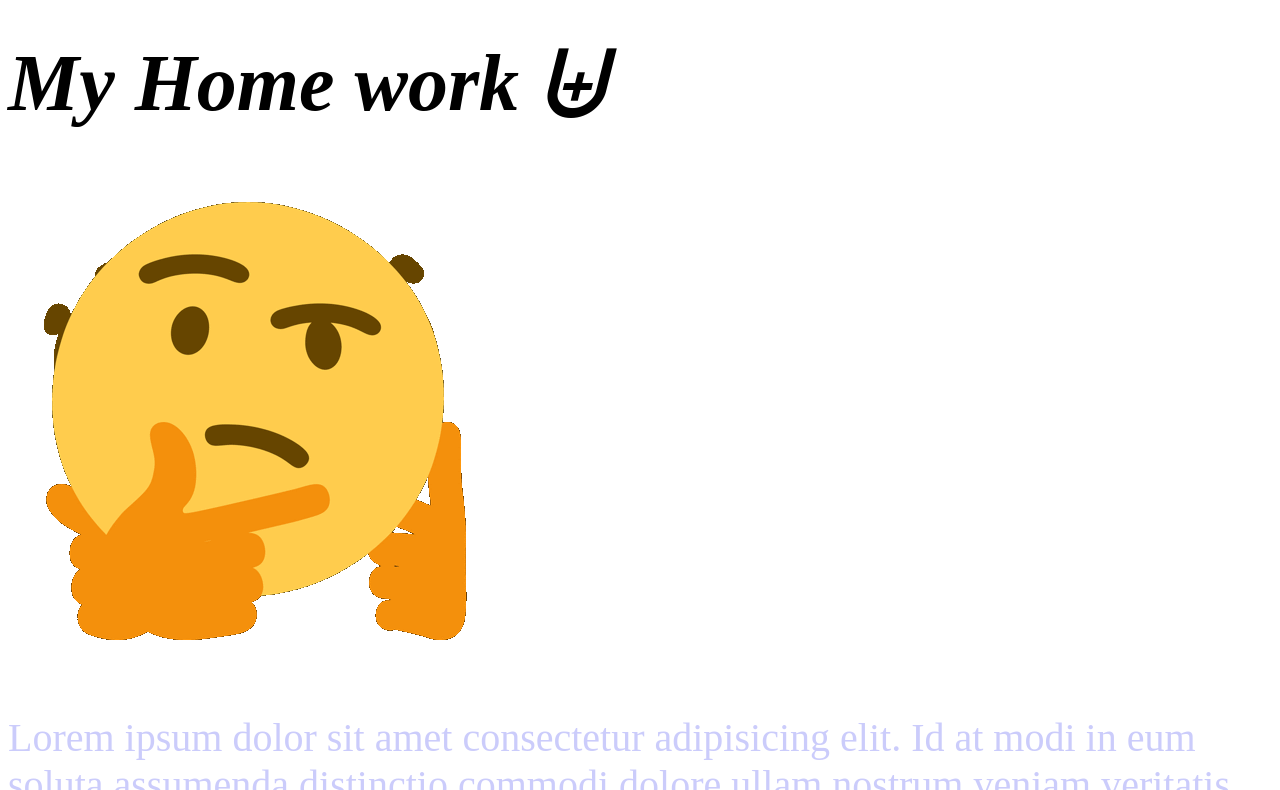
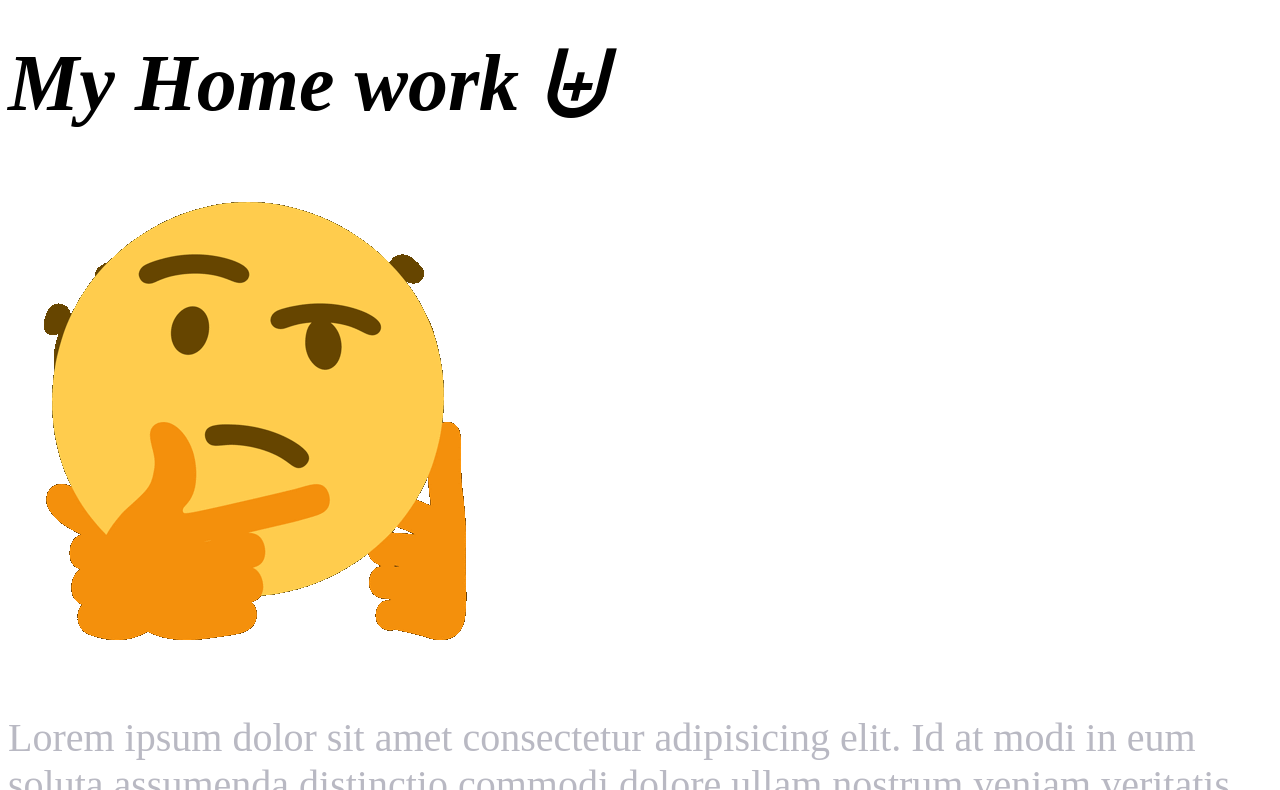
Before and after one commit to Pikaskarip/pikaskarip.github.io, a plain HTML site: page homework.html in a window 1280 px wide. Shown: the part 459-1249 px from the top of the page. Drawn offline with Linux system fonts and the light colour scheme.

Commit message:
changed css

```diff
--- a/css/styles.css
+++ b/css/styles.css
@@ -6,5 +6,5 @@ body {
     font-size: 40px
 }
 .article-item{
-    color: hsla(239, 85%, 74%, 0.418);
+    color: hsla(238, 13%, 39%, 0.418);
 }
```
